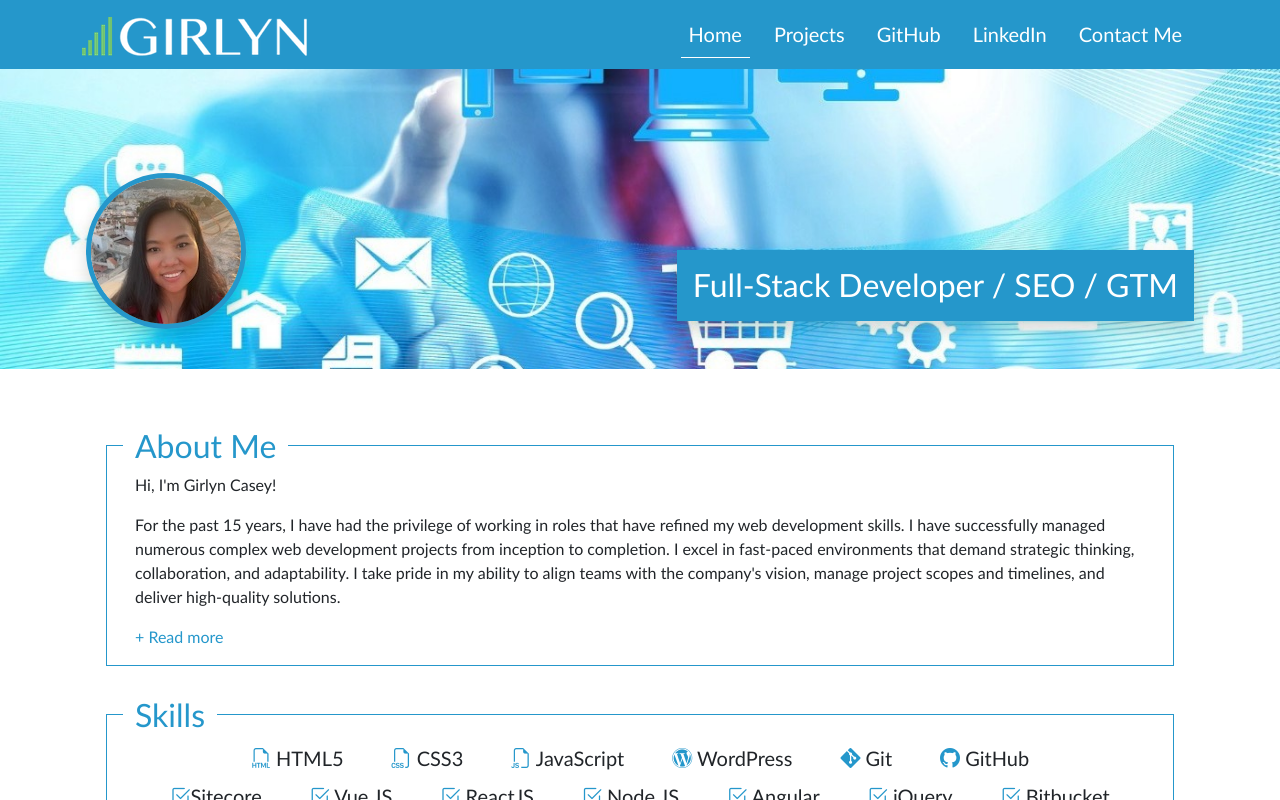
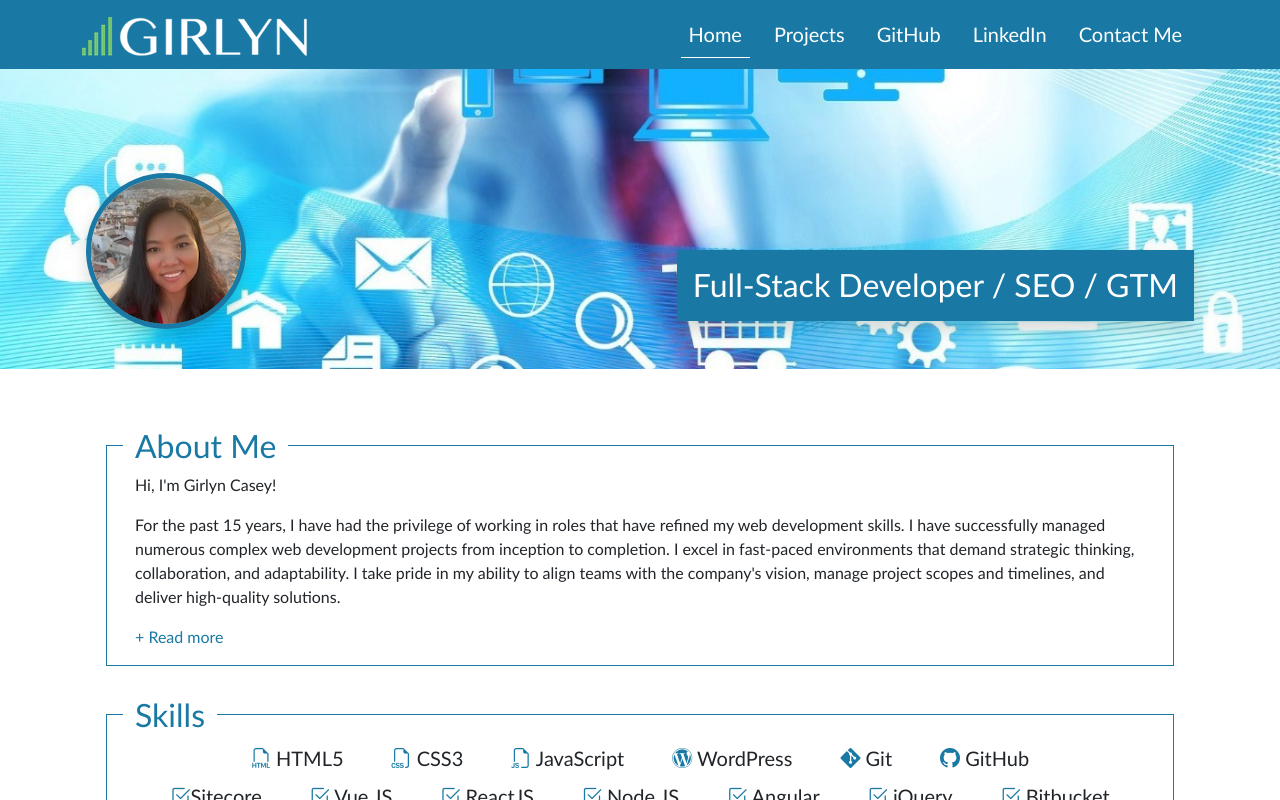
Before and after one commit to caseygirlyn/React-Portfolio, a React (Vite) app: page / in a window 1280 px wide. Shown: the top 800 px of the page. Built offline with nearby package versions, Linux system fonts and the light colour scheme.

Commit message:
fix Accessibility background and color insufficient contrast ratio

```diff
--- a/src/main.css
+++ b/src/main.css
@@ -1,5 +1,5 @@
 :root {
-  --primary-color: #2597cb;
+  --primary-color: #1979a4;
   --default-size: 20px;
 }
 
```
